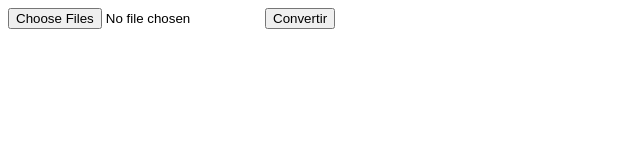
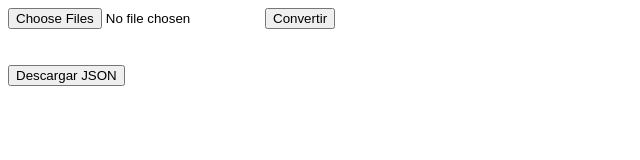
Before and after one commit to SkellierG/Bible-obs-plugin-JsonMaker, a plain HTML site: page docs/index.html in a window 1280 px wide. Shown: the whole page, without its empty margins (0-640 px from the left). Drawn offline with nearby package versions, Linux system fonts and the light colour scheme.

Commit message:
update download Js

```diff
--- a/docs/index.html
+++ b/docs/index.html
@@ -11,6 +11,8 @@
     <script src="https://cdnjs.cloudflare.com/ajax/libs/crypto-js/4.1.1/crypto-js.min.js"></script>
     <input type="file" id="fileInput" accept=".txt" multiple>
     <button onclick="handleFiles()">Convertir</button>
+    <br><br><br>
+    <button onclick="downloadJSON()">Descargar JSON</button>
     <script src="script.js"></script>
 </body>
 </html>
--- a/docs/script.js
+++ b/docs/script.js
@@ -1,3 +1,5 @@
+let finalJson;
+
 function handleFiles() {
     const files = document.getElementById('fileInput').files;
     const result = {
@@ -45,7 +47,28 @@ function handleFiles() {
         };
 
         reader.readAsText(file);
+
+        finalJson = result;
+
+        console.log(JSON.stringify(result, null, 2)); // Muestra el resultado en la consola
     }
+}
+function downloadJSON() {
+  result = finalJson
+  if (!result) {
+    console.error("No hay resultado para descargar.");
+    return;
+  }
 
-    console.log(JSON.stringify(result, null, 2)); // Muestra el resultado en la consola
+  const resultJSON = JSON.stringify(result, null, 2);
+  const filename = result.Name.toLowerCase().replace(/\s/g, '-') + '.js';
+  const fileContent = `ObsBiblePlugin.importBible(${resultJSON});`;
+
+  // Crear y descargar el archivo
+  const blob = new Blob([fileContent], { type: 'text/javascript' });
+  const url = window.URL.createObjectURL(blob);
+  const link = document.createElement('a');
+  link.href = url;
+  link.download = filename;
+  link.click();
 }
```
